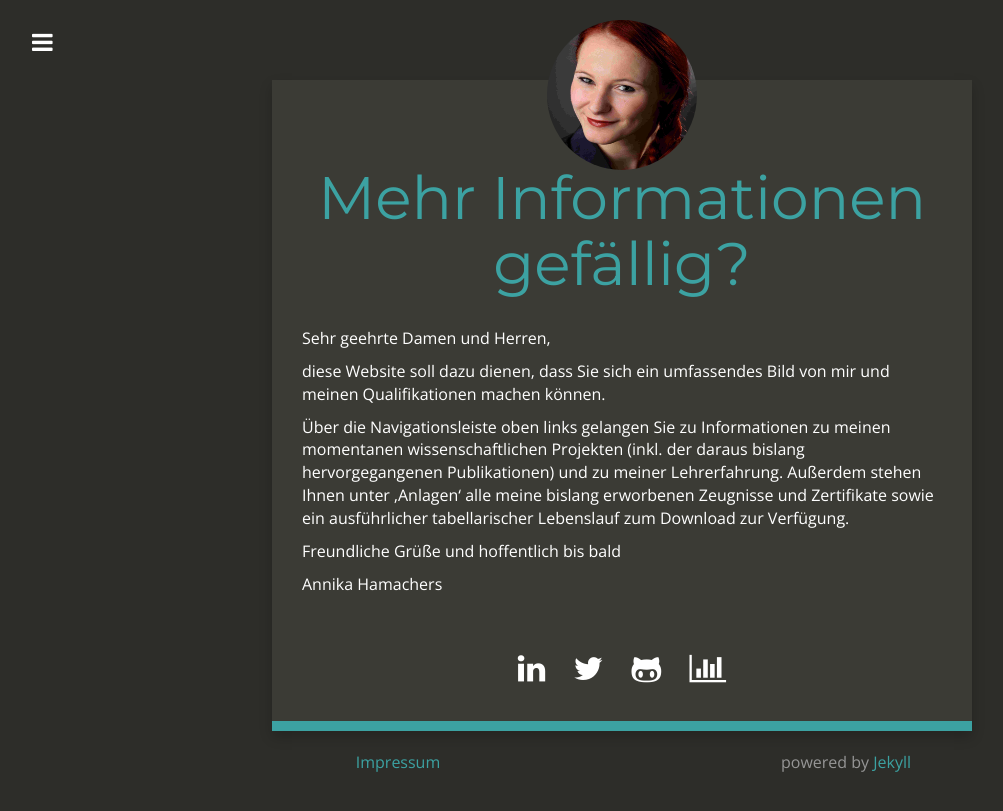
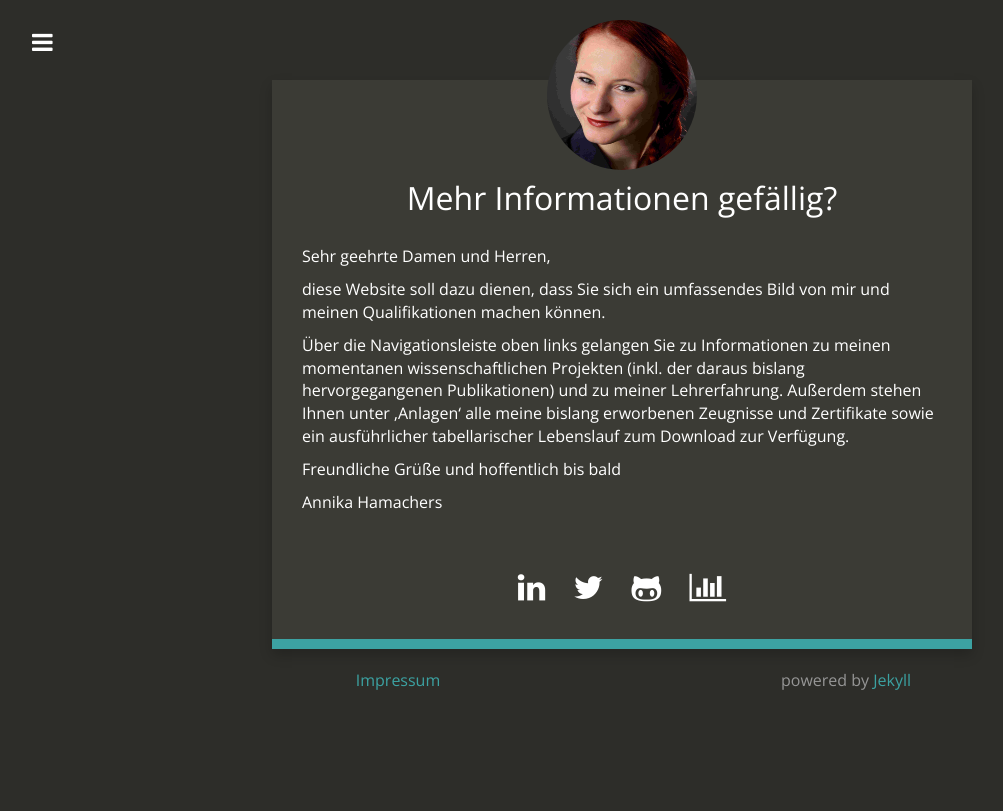
Before and after one commit to BriGitBardot/Bewerbung2, a Jekyll site: the page built from index.md, in a window 1280 px wide. Shown: the top 811 px of the page, without its empty margins (18-1021 px from the left). Built offline with Jekyll 4.4.1, drawn with Linux system fonts in a browser that asks for light colours; nearby versions of some CDN libraries.

Commit message:
Update index.md

```diff
--- a/index.md
+++ b/index.md
@@ -13,7 +13,7 @@ layout: pic
                 <img id="bild" src="Bewerbung_image.jpg" class="img-circle about-image" height="150" width="150" alt="{{ site.title }}" />
             </div>
 
-            <h1 class="header author-header" itemprop="headline">Mehr Informationen gefällig?</h1>
+            <h1 class="header" itemprop="headline">Mehr Informationen gefällig?</h1>
 
             <div class="author-text">
 <p align="left">Sehr geehrte Damen und Herren,</p>
```
